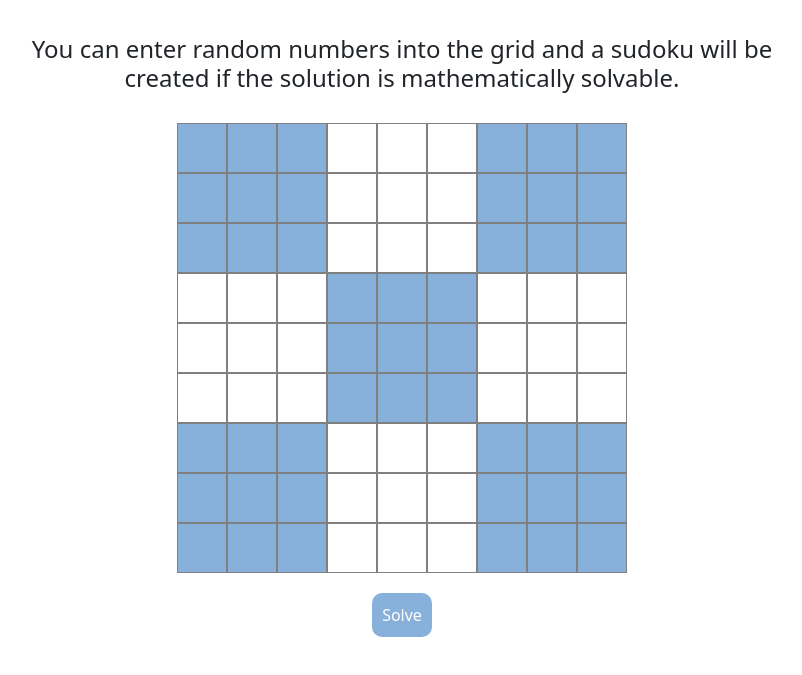
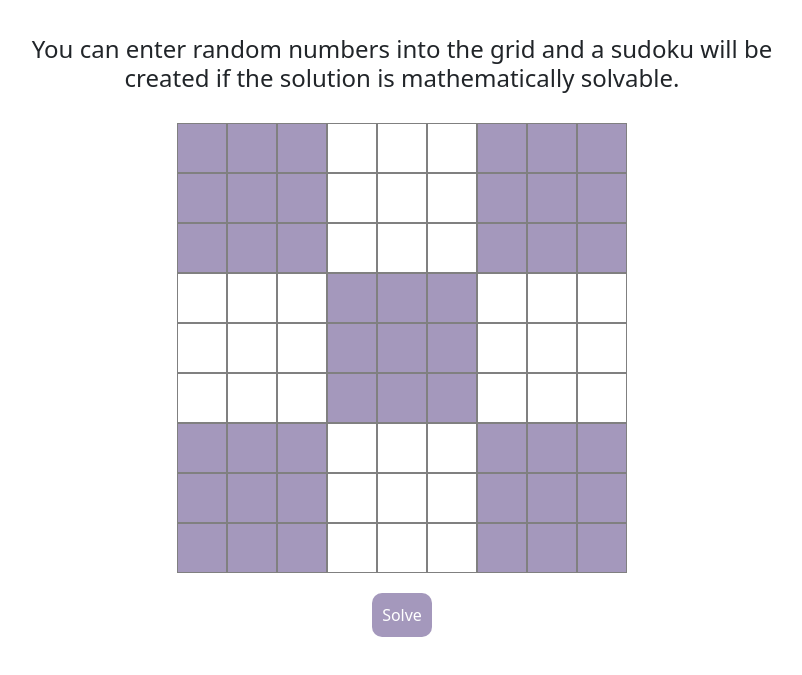
Before and after one commit to jameshtwose/sudoku_solver, a website: page sudoku/index.html in a window 1280 px wide. Shown: the part 93-768 px from the top of the page, without its empty margins (238-1040 px from the left). Drawn offline with nearby package versions, Linux system fonts and the light colour scheme.

Commit message:
removing unneeded files, updating the package json to fix the run backend command and updating the style.css

```diff
--- a/package.json
+++ b/package.json
@@ -4,7 +4,7 @@
   "description": "A quick javascript sudoku solver",
   "main": "app.js",
   "scripts": {
-    "start:backend": "nodemon server.js",
+    "start:backend": "nodemon sudoku/server.js",
     "test": "echo \"Error: no test specified\" && exit 1"
   },
   "repository": {
--- a/sudoku/style.css
+++ b/sudoku/style.css
@@ -38,11 +38,11 @@ body h4 {
 }
 
 .odd-section {
-    background-color: rgba(37, 113, 189, 0.548);
+    background-color: #5f4a8990;
 }
 
 #solve-button {
-    background-color: rgba(37, 113, 189, 0.548);
+    background-color:  #5f4a8990;
     color: white;
     padding: 10px;
     margin: 20px;
@@ -51,5 +51,5 @@ body h4 {
 }
 
 #solve-button:hover {
-    background-color: rgb(37, 113, 189);
+    background-color:  #5f4a89;
 }
```
Also changed, not shown: firebase.json (deleted), 1 other file.
